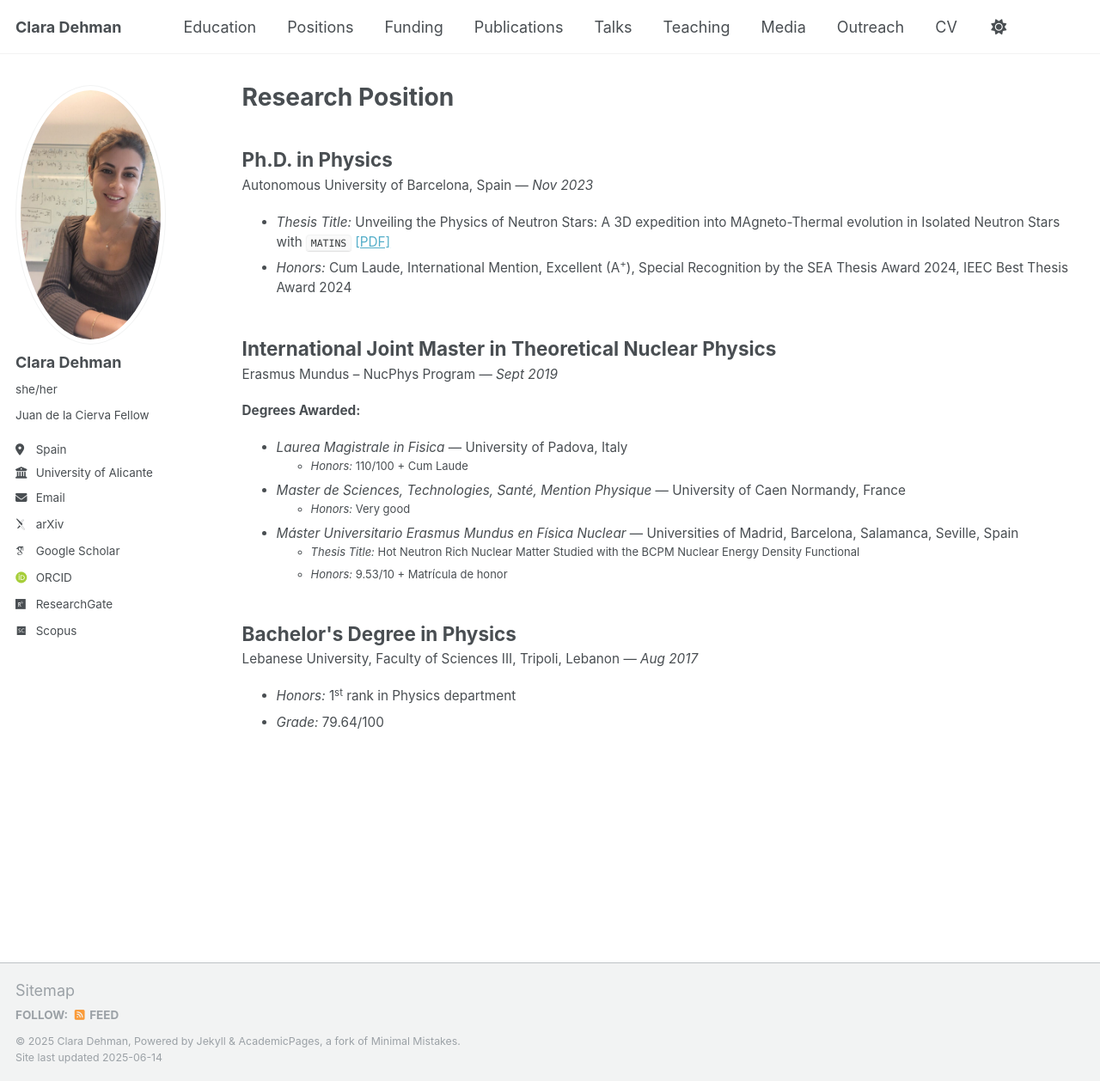
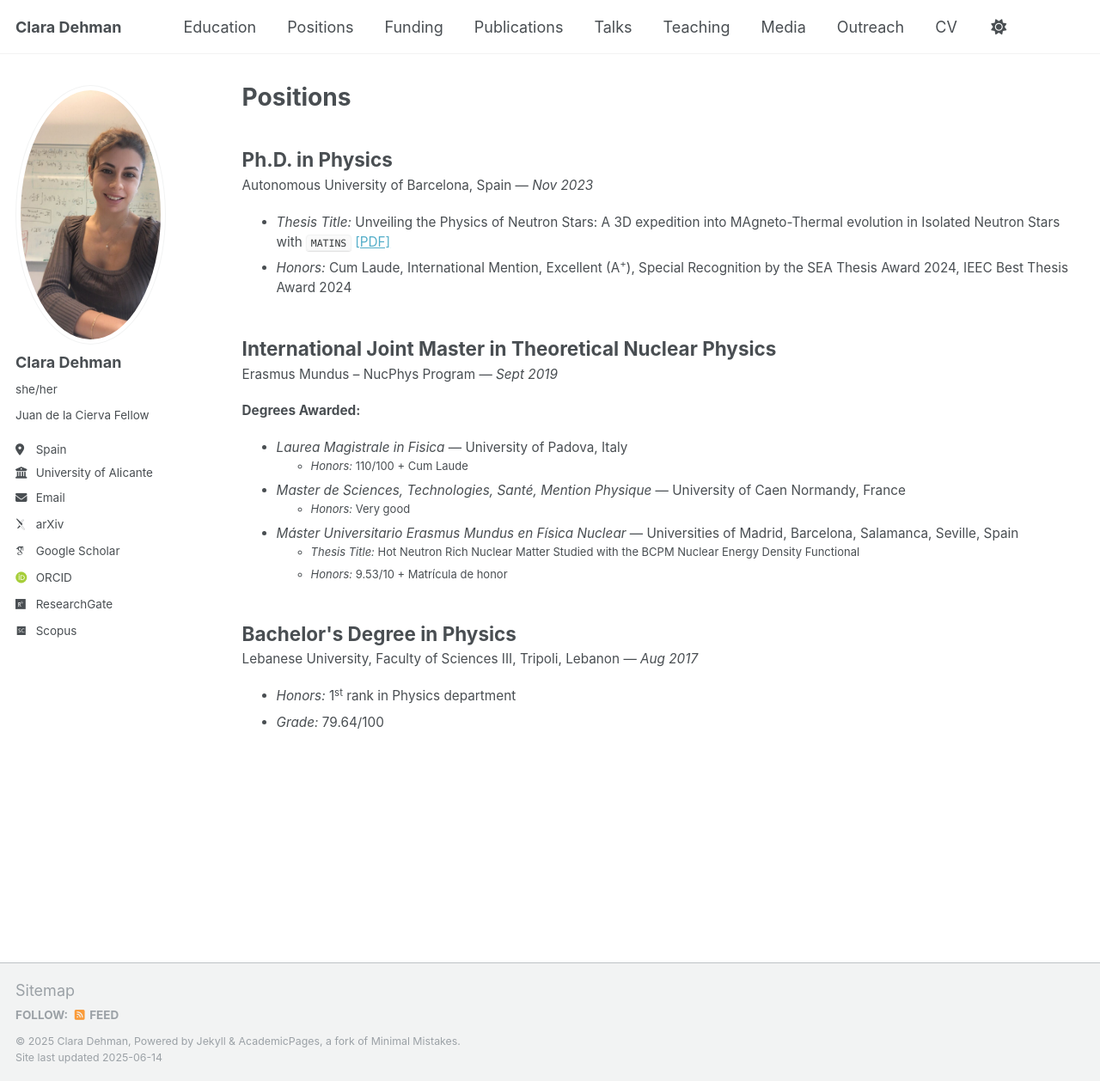
Before and after one commit to ClaraDehman/ClaraDehman.github.io, a Jekyll site: the page built from _pages/positions.html, in a window 1280 px wide and 1258 px high. Shown: the whole window at 86% size. Built offline with Jekyll 4.4.1, drawn with Linux system fonts in a browser that asks for light colours; some web fonts are replaced.

Commit message:
Update positions.html

```diff
--- a/_pages/positions.html
+++ b/_pages/positions.html
@@ -1,6 +1,6 @@
 ---
 layout: archive
-title: "Research Position"
+title: "Positions"
 permalink: /position/
 author_profile: true
 ---
```
